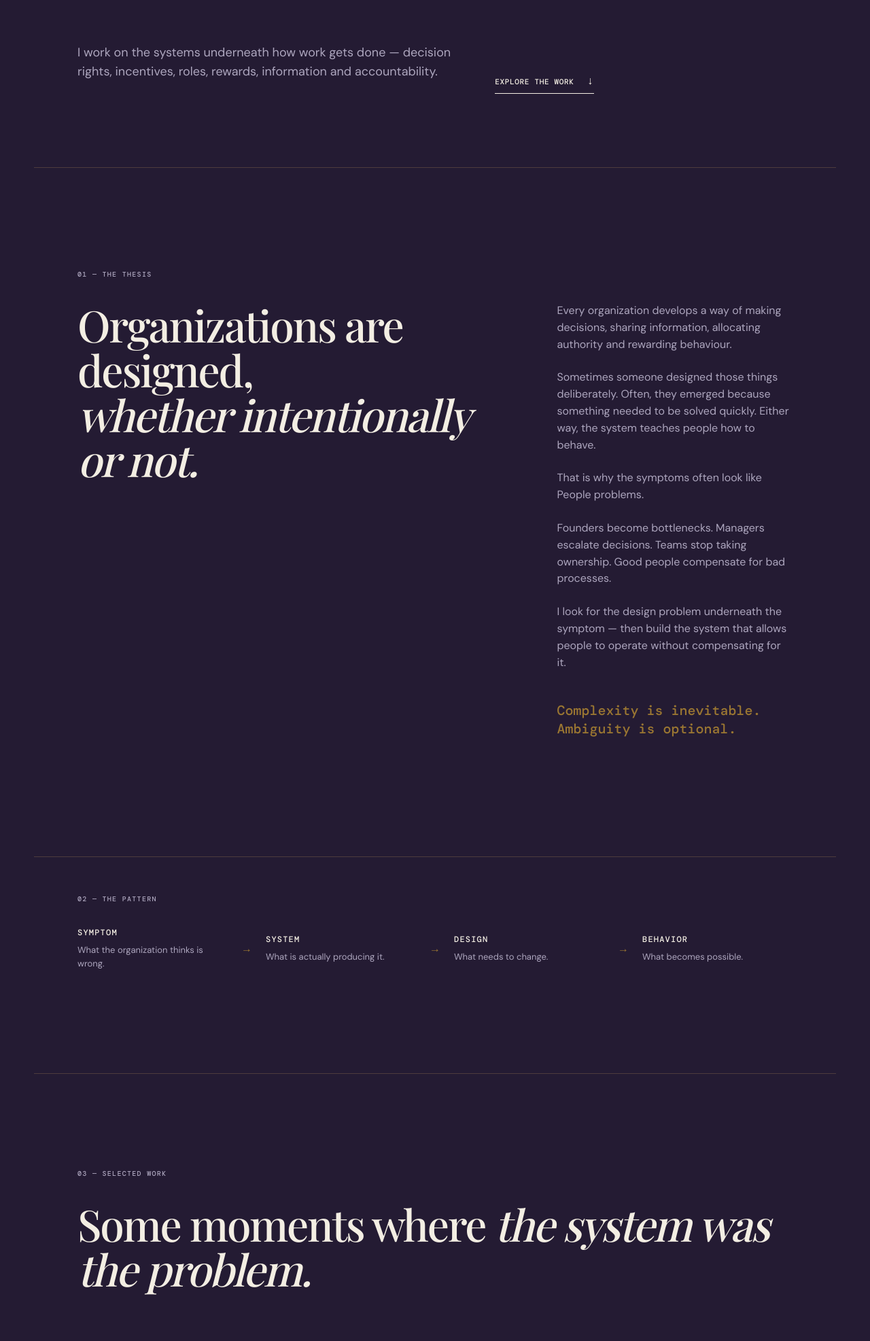
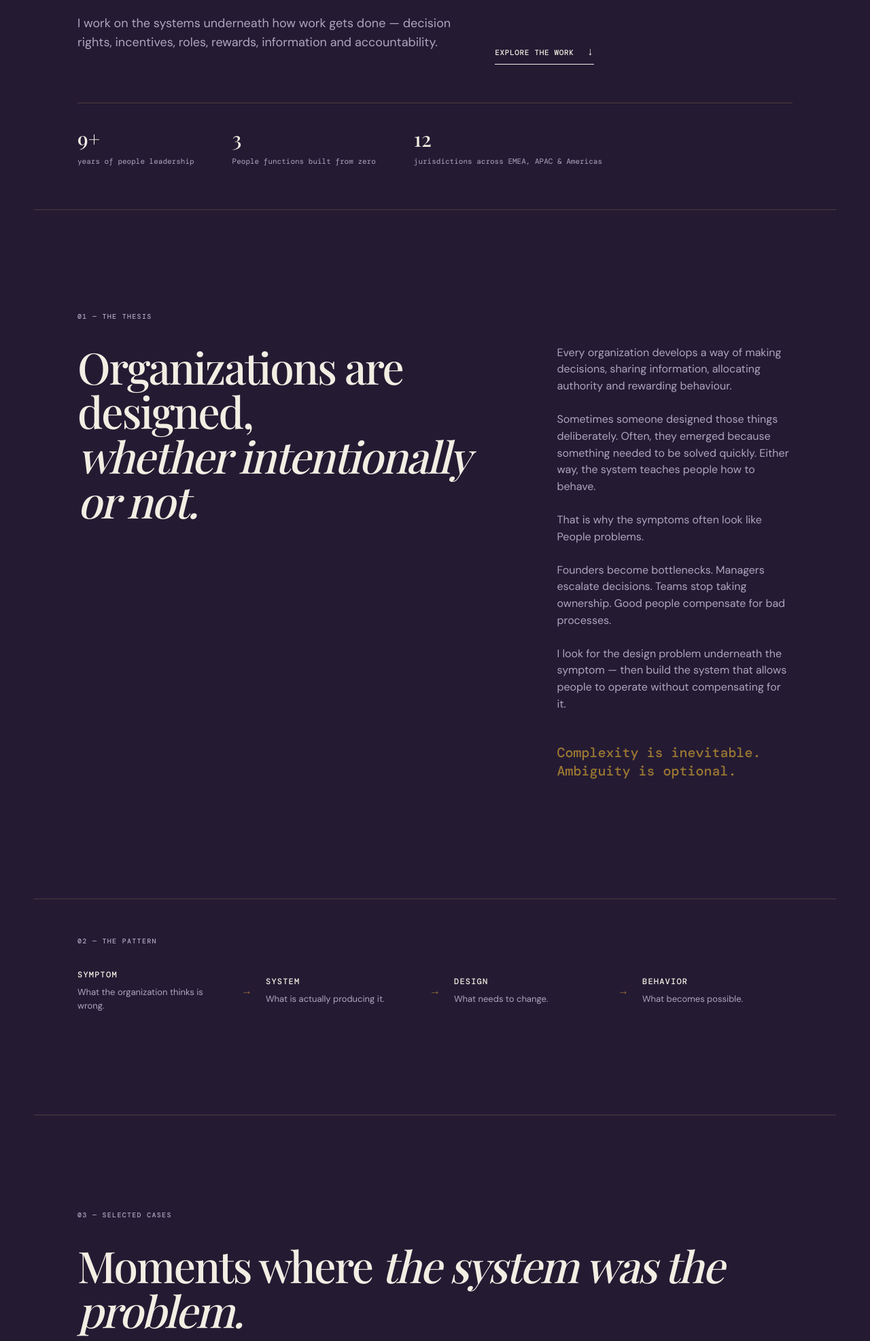
Before and after one commit to mariambelkouch/mariambelkouchportafolio, a plain HTML site: page index.html in a window 1280 px wide. Shown: the part 554-2527 px from the top of the page at 68% size. Drawn offline with nearby package versions, Linux system fonts and the light colour scheme.

Commit message:
Update index.html

```diff
--- a/index.html
+++ b/index.html
@@ -23,7 +23,7 @@
     <nav class="menu-list">
       <a href="#thesis" data-n="01">The thesis</a>
       <a href="#pattern" data-n="02">The pattern</a>
-      <a href="#work" data-n="03">Selected work</a>
+      <a href="#work" data-n="03">Selected cases</a>
       <a href="#infrastructure" data-n="04">The infrastructure</a>
       <a href="#thinking" data-n="05">The Work</a>
       <a href="#about" data-n="06">About me</a>
@@ -39,6 +39,11 @@
       <div class="hero-bottom">
         <p>I work on the systems underneath how work gets done — decision rights, incentives, roles, rewards, information and accountability.</p>
         <a class="arrow-link" href="#thesis">Explore the work <span>↓</span></a>
+      </div>
+      <div class="hero-stats">
+        <div><b>9+</b><span>years of people leadership</span></div>
+        <div><b>3</b><span>People functions built from zero</span></div>
+        <div><b>12</b><span>jurisdictions across EMEA, APAC &amp; Americas</span></div>
       </div>
     </section>
 
@@ -72,8 +77,8 @@
 
     <section id="work" class="work">
       <div class="section-intro">
-        <p class="eyebrow">03 — Selected work</p>
-        <h2>Some moments where <em>the system was the problem.</em></h2>
+        <p class="eyebrow">03 — Selected cases</p>
+        <h2>Moments where <em>the system was the problem.</em></h2>
       </div>
 
       <div class="case-list" id="caseList"></div>
@@ -135,6 +140,9 @@
       </div>
       <div class="about-beliefs">
         <div class="about-item">
+          <strong>Fairness has a cost, and I've paid it.</strong>
+          <p>At that same Bristol bar, tips had always gone to management. I moved them to the people working the shift — money leaving the hands of the people who'd approved it. I did it anyway.</p>
+        </div>
         <a href="#" class="essay-trigger" id="readStoryLink">Read the full story &rarr;</a>
       </div>
     </section>
@@ -149,6 +157,8 @@
     </section>
 
     <footer id="contact">
+      <p class="footer-cta">If you're hiring for this, or you know a company that needs it — let's talk.</p>
+      <div class="footer-bottom">
       <div>
         <p class="eyebrow">Mariam Belkouch</p>
         <p>Organizational Design &amp; People Operations</p>
@@ -157,6 +167,7 @@
         <a href="mailto:mariam.belkouch@gmail.com">Email</a>
         <a href="https://www.linkedin.com/in/mariambelkouch/" target="_blank" rel="noopener">LinkedIn</a>
         <a href="https://www.linkedin.com/posts/mariambelkouch_every-company-ive-ever-walked-into-had-already-activity-7482374341368725504-doYn" target="_blank" rel="noopener">The Work</a>
+      </div>
       </div>
     </footer>
   </main>
```
